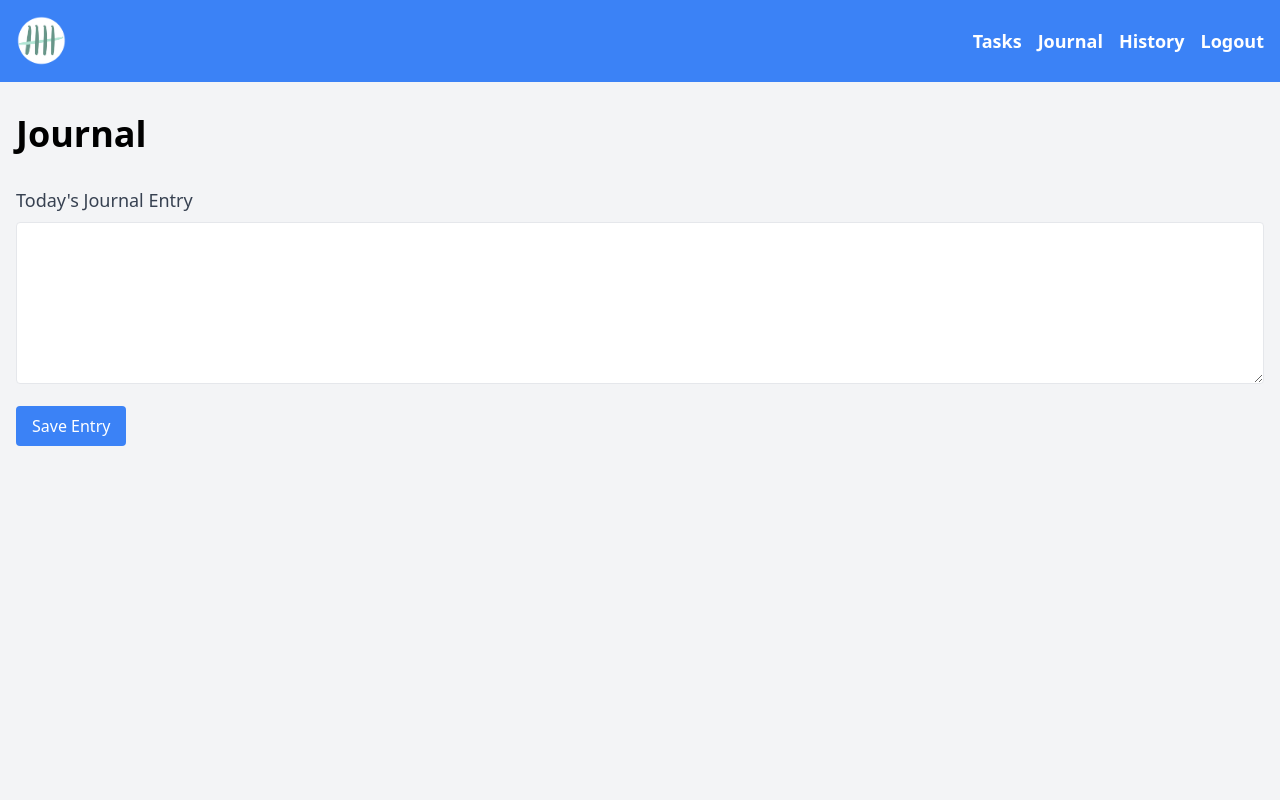
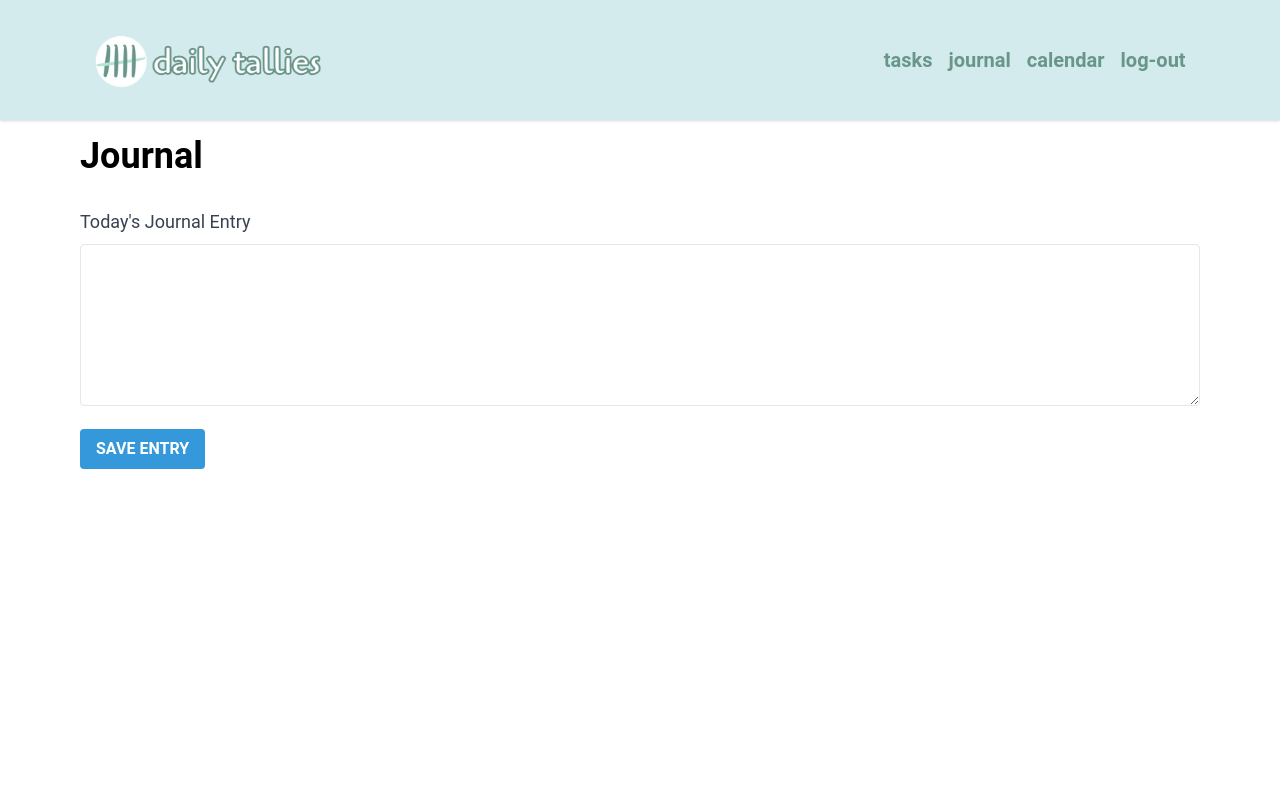
Before and after one commit to aishanibal/dailytallies, a Flask app: page /journal in a window 1280 px wide. Run offline with Flask 3, Linux system fonts and the light colour scheme; a user stored in the database is signed in.

Commit message:
yassifying pt 1

```diff
--- /dev/null
+++ b/static/style.css
@@ -0,0 +1,128 @@
+/* Override Tailwind font styles */
+body, h1, h2, h3, h4, h5, h6, p, a, button {
+    font-family: 'Roboto', sans-serif; /* Set a custom font */
+}
+
+body.bg-gray-100{
+    background-color: #ffffff;
+}
+
+/* Custom color overrides */
+:root {
+    --custom-primary-color: #3498db; /* Example primary color */
+    --custom-secondary-color: #2ecc71; /* Example secondary color */
+    --custom-accent-color: #e74c3c; /* Example accent color */
+}
+
+/* Override Tailwind color classes */
+.text-primary {
+    color: var(--custom-primary-color) !important;
+}
+.text-secondary {
+    color: var(--custom-secondary-color) !important;
+}
+.text-accent {
+    color: var(--custom-accent-color) !important;
+}
+
+/* Override Tailwind background colors */
+.bg-primary {
+    background-color: var(--custom-primary-color) !important;
+}
+.bg-secondary {
+    background-color: var(--custom-secondary-color) !important;
+}
+.bg-accent {
+    background-color: var(--custom-accent-color) !important;
+}
+
+/* Override Tailwind button styles */
+button {
+    background-color: var(--custom-primary-color) !important;
+    color: #fff !important;
+    padding: 0.5rem 1rem;
+    border-radius: 4px;
+    font-weight: bold;
+    text-transform: uppercase;
+}
+  /* Layout containers */
+.main-container {
+    max-width: 1200px;
+    margin: 0 auto;
+    width: 100%;
+    min-height: 100vh;
+    display: flex;
+    padding: 2rem;
+}
+
+/* Content sections */
+.content-section {
+    flex: 1;
+    padding: 2rem;
+    display: flex;
+    flex-direction: column;
+    gap: 2rem;
+}
+
+.graphic-section {
+    flex-grow: 0.5;
+    position: relative;
+    display: flex;
+    align-items: center;
+    justify-content: center;
+}
+
+img.max-w-full{
+    width: 500px;
+    height: 300px;
+}
+
+/* Logo styling */
+.logo {
+    height: 3.5rem;
+    width: auto;
+    margin-bottom: 2rem;
+}
+
+/* Welcome card */
+.welcome-card {
+    background-color: white;
+    border-radius: 0.75rem;
+    padding: 1.5rem;
+    box-shadow: 0 4px 6px rgba(0, 0, 0, 0.1);
+}
+
+/* Override Tailwind container padding */
+.container {
+    padding: 1rem !important;
+    max-width: 90% !important;
+}
+
+/* Additional Tailwind overrides for spacing, border-radius, etc. */
+.mt-4 {
+    margin-top: 1rem !important;
+}
+.mb-4 {
+    margin-bottom: 1rem !important;
+}
+
+.rounded-lg {
+    border-radius: 12px !important;
+}
+
+
+/* Override background color for the nav */
+nav.bg-blue-500 {
+    background-color: #D4EBED !important; /* Custom background color */
+}
+
+/* Override text color for the nav links */
+nav.bg-blue-500 a {
+    color: #689689 !important; /* Custom text color */
+    font-size: 20px;
+}
+
+/* Hover color override */
+nav.bg-blue-500 a:hover {
+    color: #ffffff !important; /* Custom hover color */
+}
--- a/templates/base.html
+++ b/templates/base.html
@@ -6,17 +6,19 @@
     <meta name="viewport" content="width=device-width, initial-scale=1.0">
     <title>{% block title %}Daily Tallies{% endblock %}</title>
     <link href="https://cdnjs.cloudflare.com/ajax/libs/tailwindcss/2.2.19/tailwind.min.css" rel="stylesheet">
+    <link rel="stylesheet" href="{{ url_for('static', filename='style.css') }}">
+
 </head>
 <body class="bg-gray-100 min-h-screen">
     <!-- Navigation Bar -->
-    <nav class="bg-blue-500 p-4 text-white">
+    <nav class="bg-blue-500 p-4 text-white shadow md" style="background-color: #D4EBED; color: #689689;">
         <div class="container mx-auto flex justify-between items-center">
-            <img src="{{ url_for('static', filename='images/daily_logo (2).png') }}" height="50px" width="50px" alt="Daily Tallies Logo">
+            <img src="{{ url_for('static', filename='images/daily_name.png') }}" class="h-14 w-25"  alt="Daily Tallies Logo">
             <div class="flex space-x-4"> <!-- Flex container for links -->
-                <a href="{{ url_for('dashboard') }}" class="text-lg font-bold hover:text-blue-300">Tasks</a>
-                <a href="{{ url_for('journal') }}" class="text-lg font-bold hover:text-blue-300">Journal</a>
-                <a href="{{ url_for('view_journal') }}" class="text-lg font-bold hover:text-blue-300">History</a>
-                <a href="{{ url_for('logout') }}" class="text-lg font-bold hover:text-blue-300">Logout</a>
+                <a href="{{ url_for('dashboard') }}" class="text-lg font-bold hover:text-white-300">tasks</a>
+                <a href="{{ url_for('journal') }}" class="text-lg font-bold hover:text-blue-300">journal</a>
+                <a href="{{ url_for('view_journal') }}" class="text-lg font-bold hover:text-blue-300">calendar</a>
+                <a href="{{ url_for('logout') }}" class="text-lg font-bold hover:text-blue-300">log-out</a>
             </div>
         </div>
     </nav>
```
Also changed, not shown: templates/index.html (+24 -9 lines), templates/login.html (+8 -1 lines), templates/register.html (+8 -1 lines), templates/style.css (added, +69 -0 lines), daily_tallies.db, static/images/daily_name.png (added), 1 other file.
